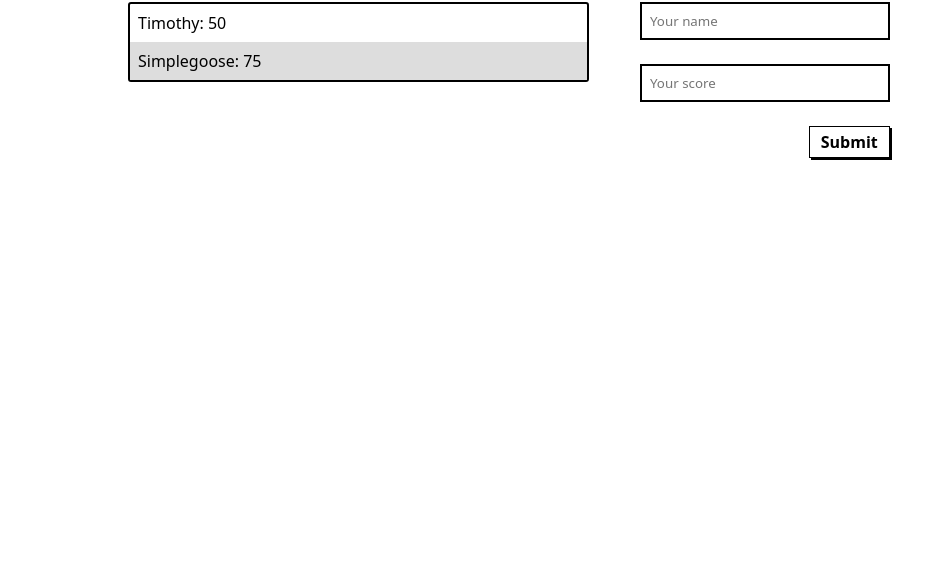
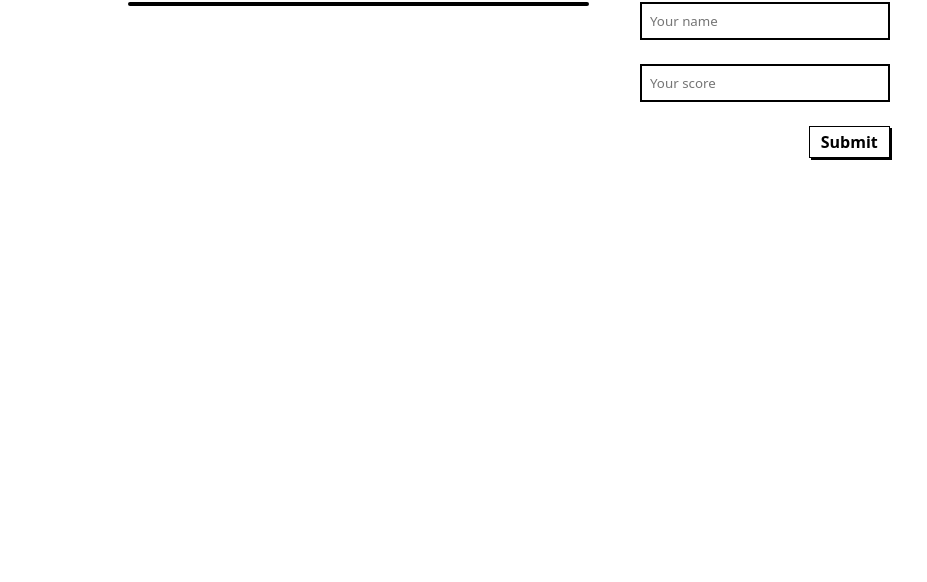
Before and after one commit to simplegoose/leaderboard-app, a website built with webpack: page src/index.html in a window 1280 px wide. Shown: the part 218-800 px from the top of the page, without its empty margins (0-927 px from the left). Built offline with nearby package versions, Linux system fonts and the light colour scheme.

Commit message:
- Remove static html - Add id to table list

```diff
--- a/src/index.html
+++ b/src/index.html
@@ -17,9 +17,7 @@
         <button class="refresh btn" id="refresh" type="button">Refresh</button>
       </div>
 
-      <ul class="table-list">
-        <li>Timothy: 50</li>
-        <li>Simplegoose: 75</li>
+      <ul class="table-list" id="table-list">
       </ul>
     </div>
 
```
